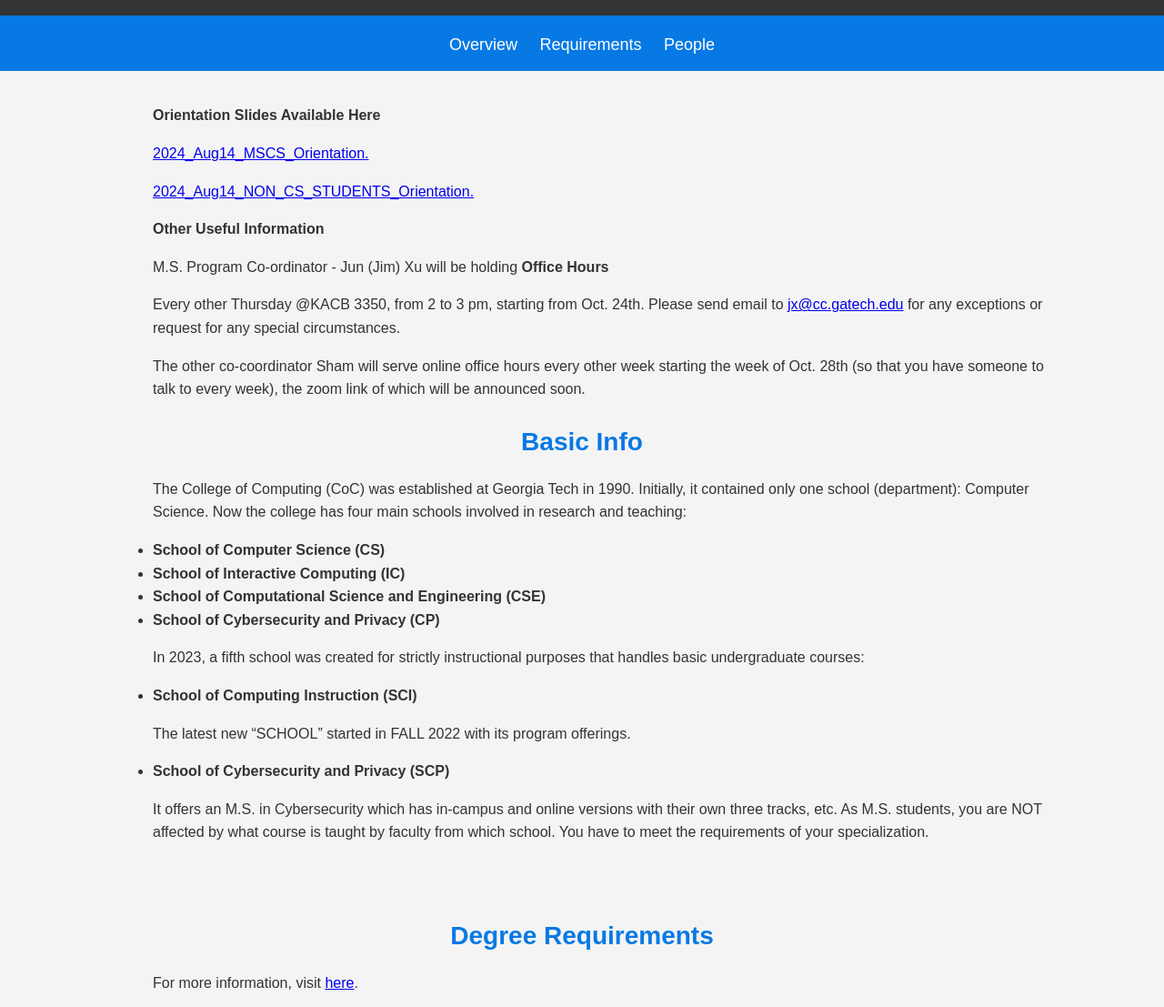
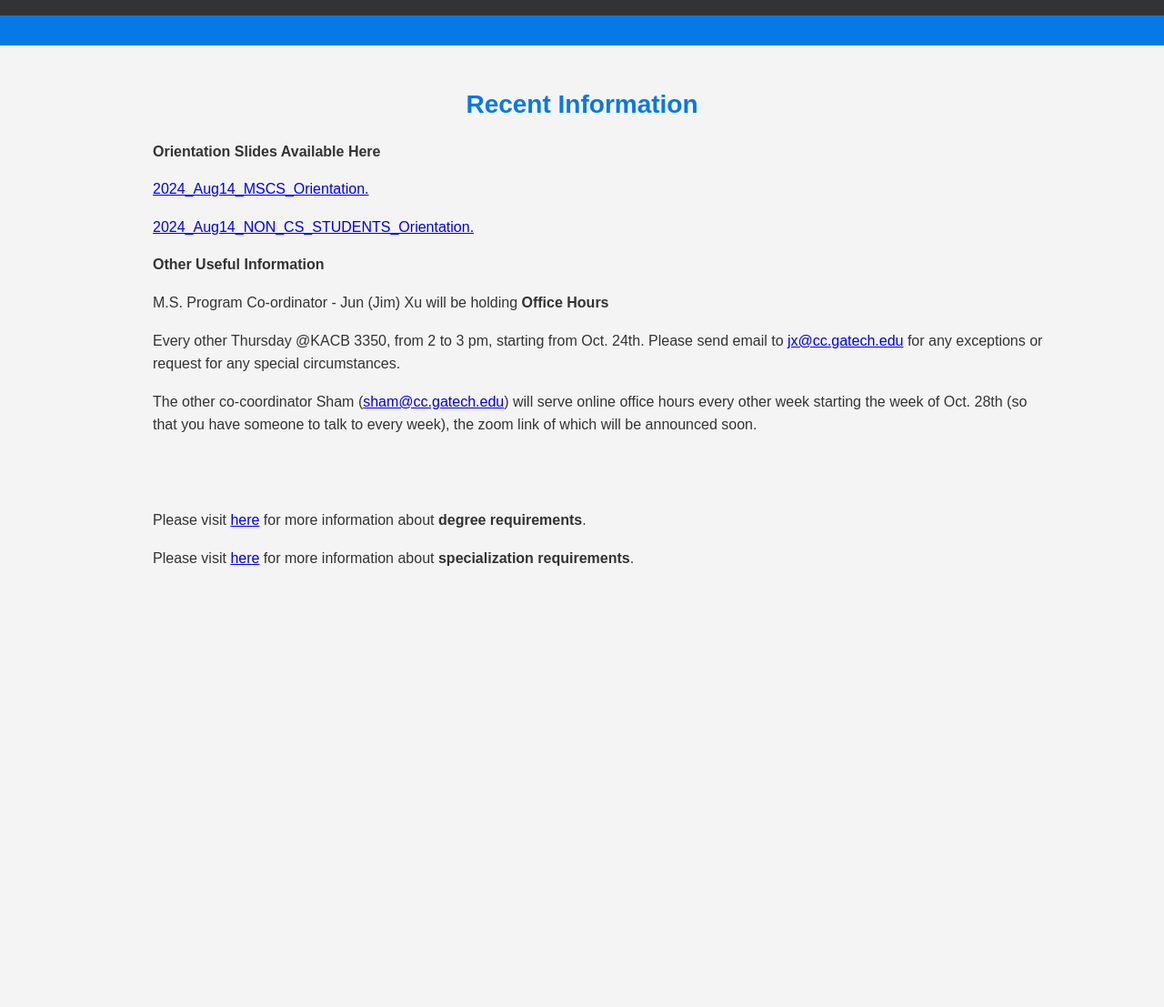
Before and after one commit to jimxuosu/MSCS-compsys-website, a plain HTML site: page index.html in a window 1280 px wide. Shown: the part 128-1235 px from the top of the page at 91% size. After the commit the page ends 800 px from the top, so only its background shows below. Drawn offline with Linux system fonts and the light colour scheme.

Commit message:
update info

```diff
--- a/index.html
+++ b/index.html
@@ -16,21 +16,22 @@
 
     <nav>
         <ul class="container">
-            <li><a href="#about">Overview</a></li>
+            <!-- <li><a href="#about">Overview</a></li>
             <li><a href="#info">Requirements</a></li>
-            <li><a href="#people">People</a></li>
+            <li><a href="#people">People</a></li> -->
         </ul>
     </nav>
 
     <section id="about" class="container">
+        <h2>Recent Information</h2>
         <ul><strong>Orientation Slides Available Here</strong></ul>
         <ul><a href="https://jimxuosu.github.io/MSCS-compsys-website/2024_Aug14_MS_Orientation_FINAL_Navathe.pptx" target="_blank">2024_Aug14_MSCS_Orientation. </a></ul>
         <ul><a href="https://jimxuosu.github.io/MSCS-compsys-website/2024_August14_NON_CS_STUDENTS_v2.pptx" target="_blank">2024_Aug14_NON_CS_STUDENTS_Orientation.</a></ul>
         <ul><strong>Other Useful Information</strong></ul>
         <ul>M.S. Program Co-ordinator - Jun (Jim) Xu will be holding <strong>Office Hours</strong></ul>
         <ul>Every other Thursday @KACB 3350, from 2 to 3 pm, starting from Oct. 24th. Please send email to <a href="jx@cc.gatech.edu">jx@cc.gatech.edu</a> for any exceptions or request for any special circumstances.</ul>
-        <ul>The other co-coordinator Sham will serve online office hours every other week starting the week of Oct. 28th (so that you have someone to talk to every week), the zoom link of which will be announced soon. </ul>
-        <h2>Basic Info</h2>
+        <ul>The other co-coordinator Sham (<a href="sham@cc.gatech.edu">sham@cc.gatech.edu</a>) will serve online office hours every other week starting the week of Oct. 28th (so that you have someone to talk to every week), the zoom link of which will be announced soon. </ul>
+        <!-- <h2>Basic Info</h2>
         <ul>The College of Computing (CoC) was established at Georgia Tech in 1990. Initially, it contained only one school (department): Computer Science. Now the college has four main schools involved in research and teaching:</ul>
         <ul>
             <li><strong>School of Computer Science (CS)</strong></li>
@@ -47,25 +48,26 @@
            <li><strong>School of Cybersecurity and Privacy (SCP)</strong></li>
       </ul>
       <ul> It offers an M.S. in Cybersecurity which has in-campus and online versions with their own three tracks, etc.
-As M.S. students, you are NOT affected by what course is taught by faculty from which school. You have to meet the requirements of your specialization.</ul>
+As M.S. students, you are NOT affected by what course is taught by faculty from which school. You have to meet the requirements of your specialization.</ul> -->
     </section>
 
     <section id="info" class="container">
-        <h2>Degree Requirements</h2>
-      <ul>For more information, visit <a href="http://catalog.gatech.edu/programs/computer-science-ms/#requirementstext" target="_blank">here</a>.</ul>
-      <ul>
+      <h2></h2>
+      <ul>Please visit <a href="http://catalog.gatech.edu/programs/computer-science-ms/#requirementstext" target="_blank">here</a> for more information about <strong>degree requirements</strong>.</ul>
+      <ul>Please visit <a href="https://www.cc.gatech.edu/academics/degree-programs/masters/computer-science/specializations" target="_blank">here</a> for more information about <strong>specialization requirements</strong>.</ul>
+      <!-- <ul>
         <li>Number of credit hours: 30, regardless of any transfer credits (limited to 6)</li>
         <li>Non-CoC courses or courses at 4xxx level with a subject code of CS and CSE : at most 6 credit hours.</li>
         <li>Special problems (8903): at most 3 credit hours; must be within CoC.</li>
         <li>No maximum on Special Topics courses (8803): these are courses that do not have a regular number yet. Tend to be specialized courses in the research area of the teacher.</li>
         <li>No course with a grade below a C will count towards graduation.</li>
-      </ul>
+      </ul>-->
     </section>
 
-    <section id="info" class="container">
+    <!--<section id="info" class="container">
         <h2>Specialization Requirements</h2>
       <ul>For more information, visit <a href="https://www.cc.gatech.edu/academics/degree-programs/masters/computer-science/specializations" target="_blank">here</a>.</ul>
-      <ul>
+        <ul>
         <li>The school of Computer Science offers only “Computing Systems” as a specialization
 </li>
         <li>The schools of IC and CSE have a number of specializations</li>
@@ -81,9 +83,9 @@ As M.S. students, you are NOT affected by what course is taught by faculty from
             <li>Computer Architecture</li>
             <li>Human-Computer Interaction</li>
         </ul>
-    </section>
+    </section> -->
 
-    <section id="people" class="container">
+    <!-- <section id="people" class="container">
         <h2>People</h2>
         <ul>
           <li>M.S. program advisors - Rebecca (Becky) Wilson is the interim advisor (to be replaced in a few weeks. She may delegate your question to her team members).</li>
@@ -103,12 +105,12 @@ As M.S. students, you are NOT affected by what course is taught by faculty from
          <li>Theory: Dana Randall</li>
          <li>Machine Learning Foundations: Jake Abernath</li>
       </ul>
-    </section>
+    </section> -->
 
-    <footer>
+    <!-- <footer>
         <div class="container">
             <p>&copy; 2024 Sep. All rights reserved.</p>
         </div>
-    </footer>
+    </footer> -->
 </body>
 </html>
```
